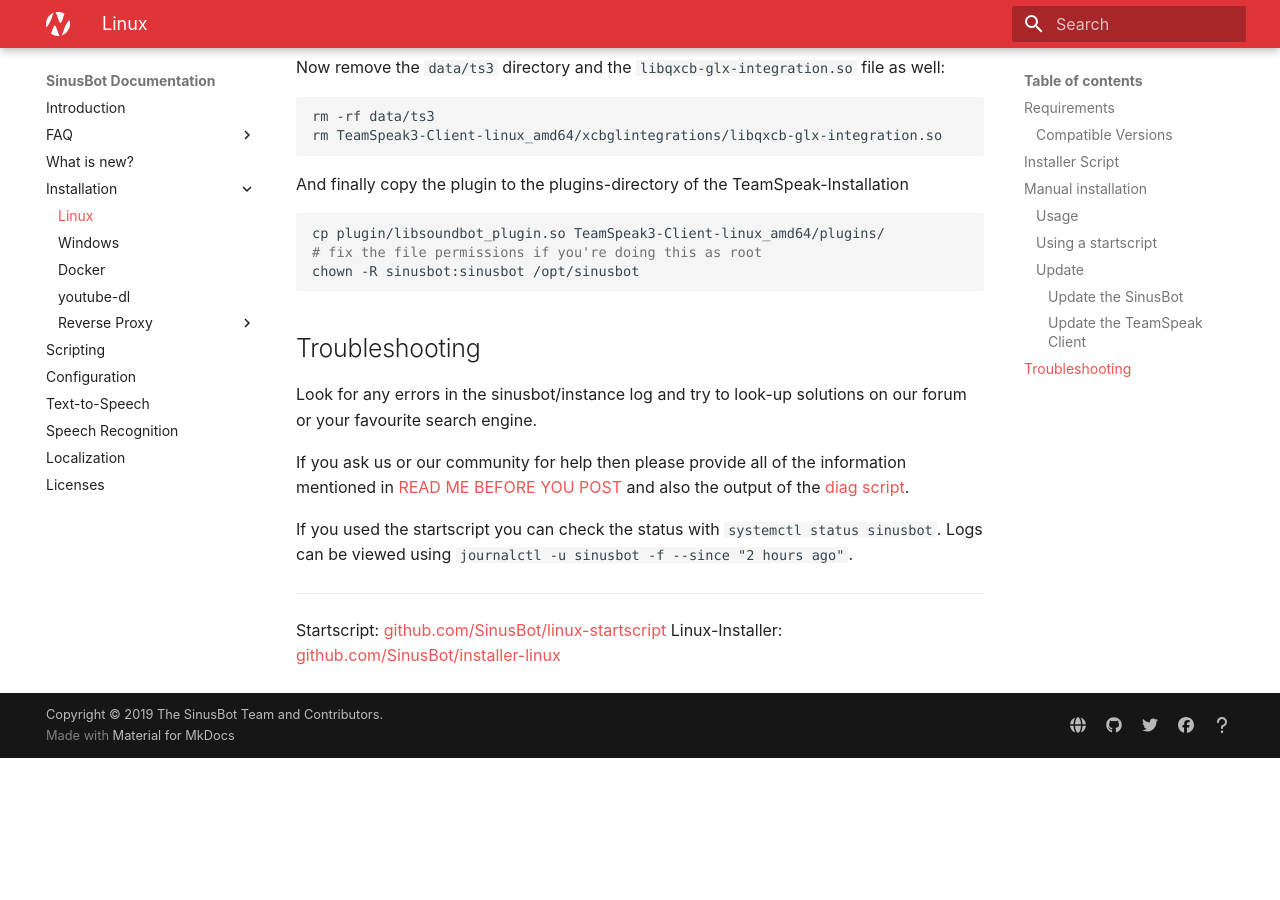
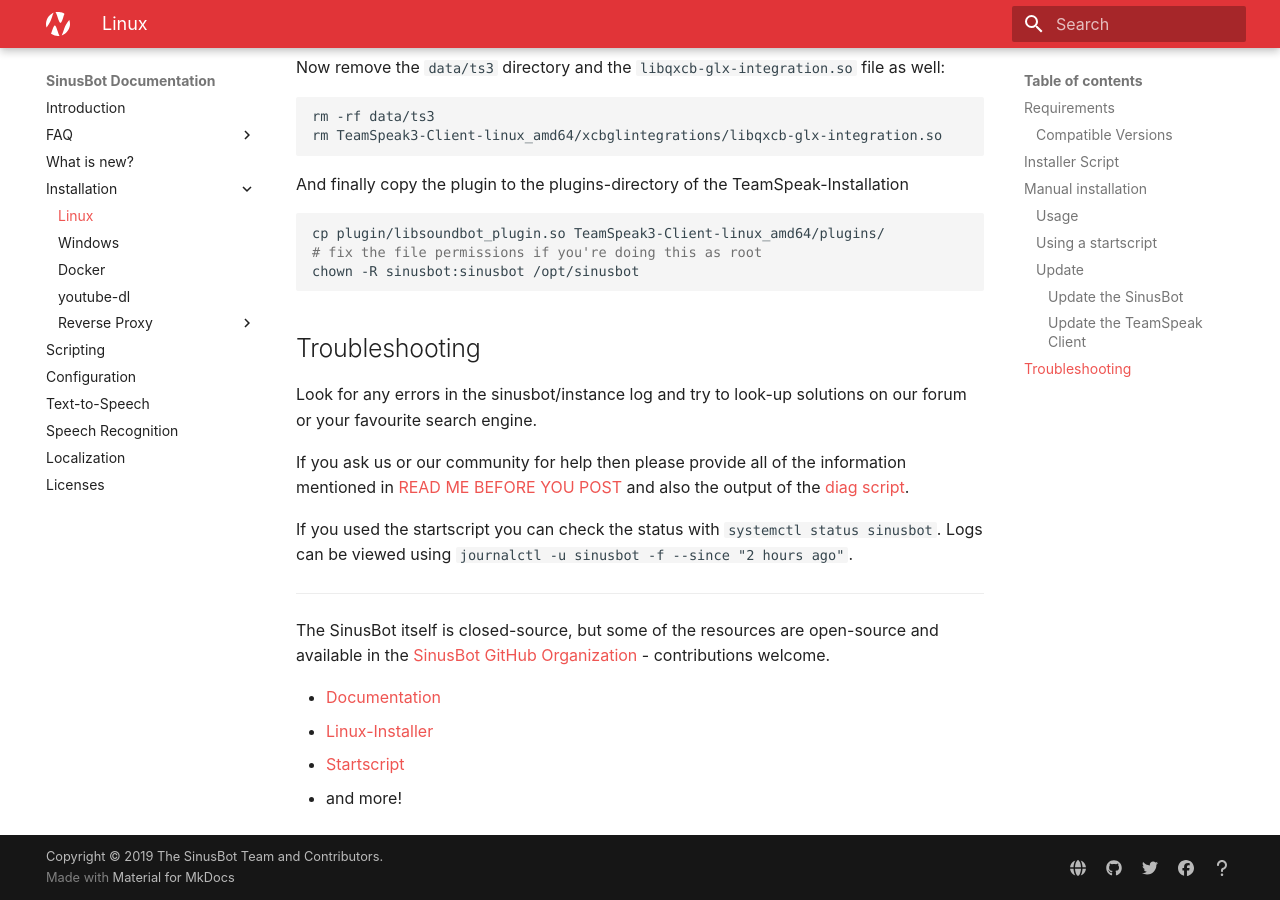
Before and after one commit to SinusBot/docs, an MkDocs documentation site: the page built from docs/installation/linux.md, in a window 1280 px wide and 900 px high, scrolled down 5379 px. Built offline with MkDocs 1.6.1 and Material for MkDocs 9.7.7, drawn with Linux system fonts in a browser that asks for light colours; before the commit the page ends 6137 px from its top, so only the background shows below that.

Commit message:
link open-source stuff

```diff
--- a/docs/installation/linux.md
+++ b/docs/installation/linux.md
@@ -264,5 +264,9 @@
 
 ----
 
-Startscript: [github.com/SinusBot/linux-startscript](https://github.com/SinusBot/linux-startscript)
-Linux-Installer: [github.com/SinusBot/installer-linux](https://github.com/SinusBot/installer-linux)
+The SinusBot itself is closed-source, but some of the resources are open-source and available in the [SinusBot GitHub Organization](https://github.com/SinusBot) - contributions welcome.
+
+- [Documentation](https://github.com/SinusBot/docs)
+- [Linux-Installer](https://github.com/SinusBot/installer-linux)
+- [Startscript](https://github.com/SinusBot/linux-startscript)
+- and more!
```
